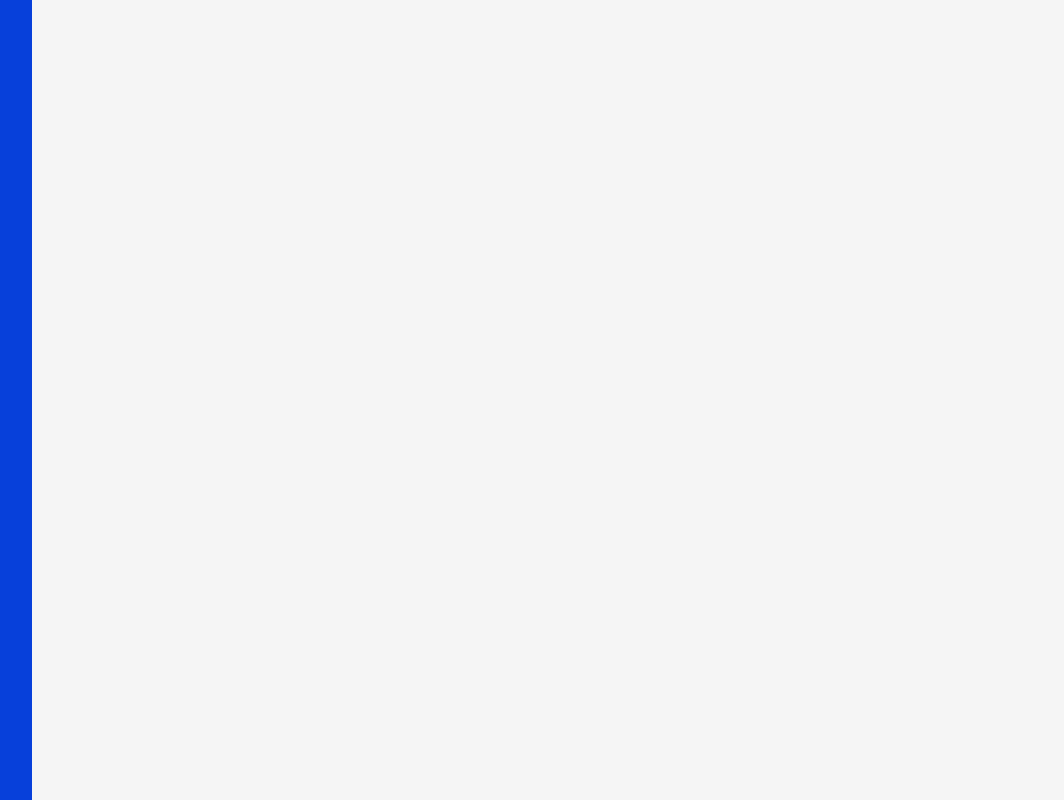
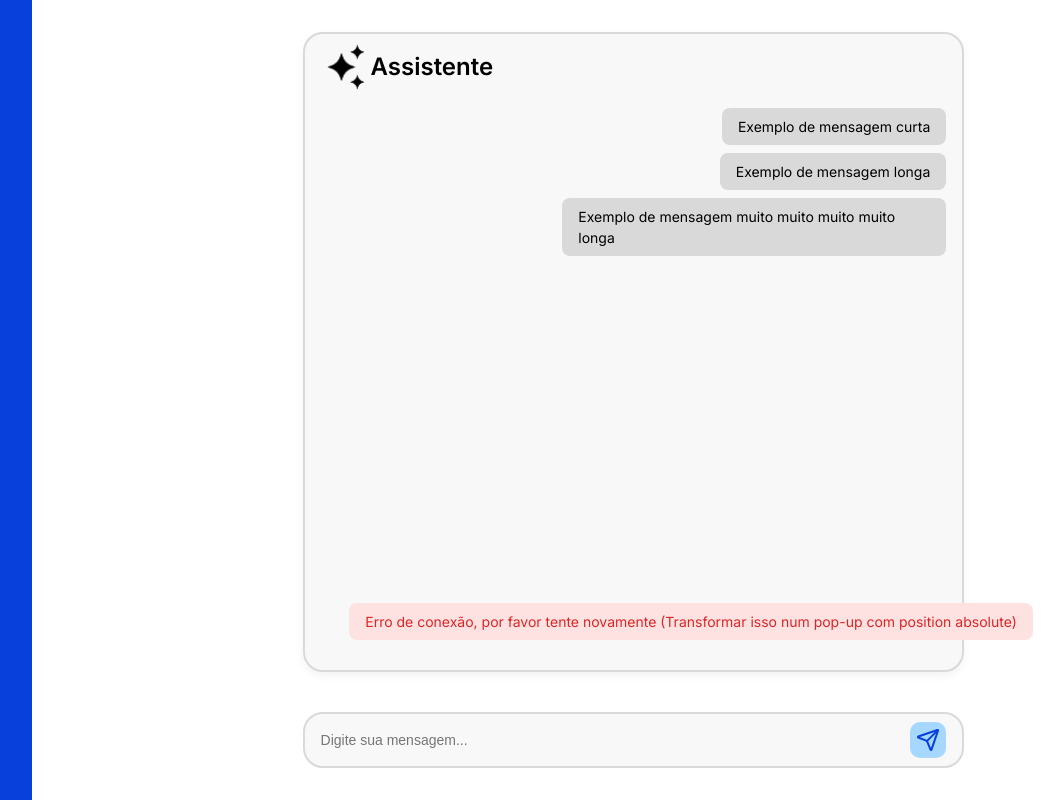
Before and after one commit to Grupo-6-Tozim-Solutions/front-end, a React (Vite) app: page /gemini-reports in a window 1280 px wide. Shown: the whole page, without its empty margins (45-1109 px from the left). Built offline with nearby package versions, Linux system fonts and the light colour scheme; some icons are missing.

Commit message:
Subindo esqueleto da tela da IA. IMPORTANTE: INSTALAR DEPENDENCIA: npm i lucide-react

```diff
--- a/package.json
+++ b/package.json
@@ -15,6 +15,7 @@
     "@mui/icons-material": "^7.0.2",
     "@mui/material": "^7.1.0",
     "axios": "^1.9.0",
+    "lucide-react": "^0.510.0",
     "react": "^19.0.0",
     "react-dom": "^19.0.0",
     "react-router-dom": "^7.5.0",
--- a/src/pages/GeminiReports.jsx
+++ b/src/pages/GeminiReports.jsx
@@ -1,16 +1,56 @@
 import SideBarCounch from '../components/SideBarCounch';
-import axios from 'axios';
+import { useState } from 'react';
+import { Send } from 'lucide-react';
+import '../styles/GeminiReports.css';
+
+const GeminiReports = () => {
+    const [messages, setMessages] = useState([
+        "Exemplo de mensagem curta",
+        "Exemplo de mensagem longa",
+        "Exemplo de mensagem muito muito muito muito longa"
+    ]);
+
+    const [input, setInput] = useState('');
+
+    return (
+        <div className="gemini-container">
+            <SideBarCounch />
+            <div className="center-content">
+                <div className="chat-box">
+                    <h1 className="chat-title">
+                        <img src="/assets/stars.png" alt="Estrelas" className="icon" />
+                        Assistente
+                    </h1>
+
+                    <div className="message-list">
+                        {messages.map((msg, index) => (
+                            <div key={index} className="message-bubble">
+                                {msg}
+                            </div>
+                        ))}
+
+                        <div className="error-message">
+                            Erro de conexão, por favor tente novamente (Transformar isso num pop-up com position absolute)
+                        </div>
+                    </div>
 
 
-const GeminiReports = () => {
-
-
-
-    return (
-        <div>
-            <SideBarCounch/>
+                </div>
+                <div className="input-container">
+                    <input
+                        type="text"
+                        className="chat-input"
+                        placeholder="Digite sua mensagem..."
+                        value={input}
+                        onChange={(e) => setInput(e.target.value)}
+                    />
+                    <button>
+                        <Send className="send-icon" />
+                    </button>
+                </div>
+            </div>
         </div>
-    )
-}
+    );
+};
 
 export default GeminiReports;
--- /dev/null
+++ b/src/styles/geminiReports.css
@@ -0,0 +1,109 @@
+.gemini-container {
+    display: flex;
+    height: 100vh;
+    background-color: #f3f4f6;
+}
+
+.center-content {
+    flex: 1;
+    display: flex;
+    justify-content: center;
+    align-items: center;
+    background-color: #FFF;
+    flex-direction: column;
+    gap: 5%;
+}
+
+.chat-box {
+    padding: 0.5rem 1rem 1rem 1rem;
+    border-radius: 1rem;
+    box-shadow: 0 4px 10px rgba(0, 0, 0, 0.05);
+    width: 55%;
+    max-width: 800px;
+    height: 80vh;
+    display: flex;
+    flex-direction: column;
+    justify-content: space-between;
+    border-radius: 20px;
+    border: 2px solid #D9D9D9;
+    background: #F8F8F8;
+}
+
+.chat-title {
+    font-size: 1.5rem;
+    font-weight: 600;
+    margin-bottom: 1rem;
+    display: flex;
+    justify-content: start;
+    align-items: center;
+}
+
+.message-list {
+    display: flex;
+    flex-direction: column;
+    align-items: end;
+    gap: 0.5rem;
+    overflow-y: auto;
+    flex-grow: 1;
+    margin-bottom: 1rem;
+}
+
+.message-bubble {
+    background-color: rgba(217, 217, 217, 1);
+    font-size: 0.875rem;
+    padding: 0.5rem 1rem;
+    border-radius: 0.5rem;
+    width: fit-content;
+    max-width: 24rem;
+    text-align: start;
+}
+
+.error-message {
+    position: absolute;
+    bottom: 20%;
+    left: 30.8%;
+    background-color: #fee2e2;
+    color: #dc2626;
+    font-size: 0.875rem;
+    padding: 0.5rem 1rem;
+    border-radius: 0.5rem;
+    width: fit-content;
+}
+
+.input-container {
+    display: flex;
+    align-items: center;
+    border-radius: 0.5rem;
+    padding: 0.5rem 1rem;
+    width: 55%;
+    border-radius: 20px;
+    border: 2px solid #D9D9D9;
+    background: #F8F8F8;
+
+    button {
+        background-color: rgba(165, 215, 255, 1);
+        border: none;
+        cursor: pointer;
+        border-radius: 10px;
+        background: #A5D7FF;
+        padding: 1%;
+    }
+}
+
+.chat-input {
+    flex: 1;
+    border: none;
+    outline: none;
+    font-size: 0.875rem;
+    background-color: transparent;
+}
+
+.send-icon {
+    display: flex;
+    color: rgb(7, 64, 218);
+}
+
+.icon {
+  width: 50px;
+  height: 50px;
+}
```
Also changed, not shown: public/assets/stars.png (added), 1 other file (tests, documents, lock files or other folders).
